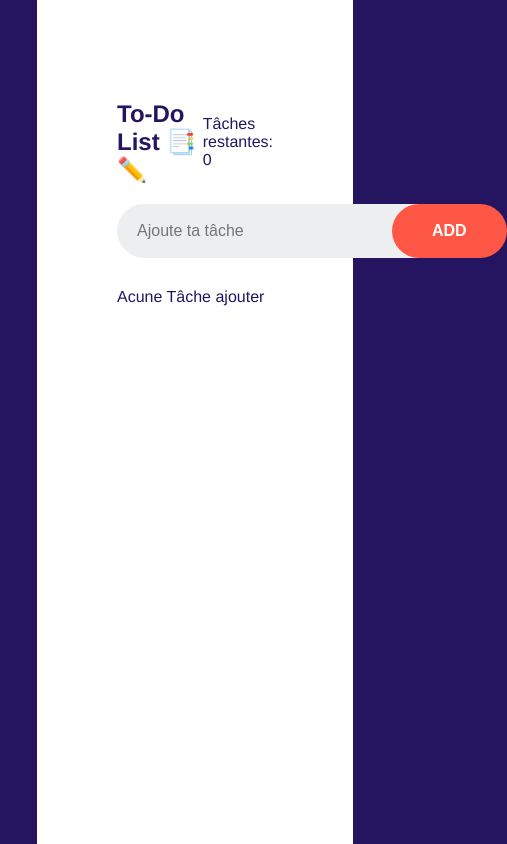
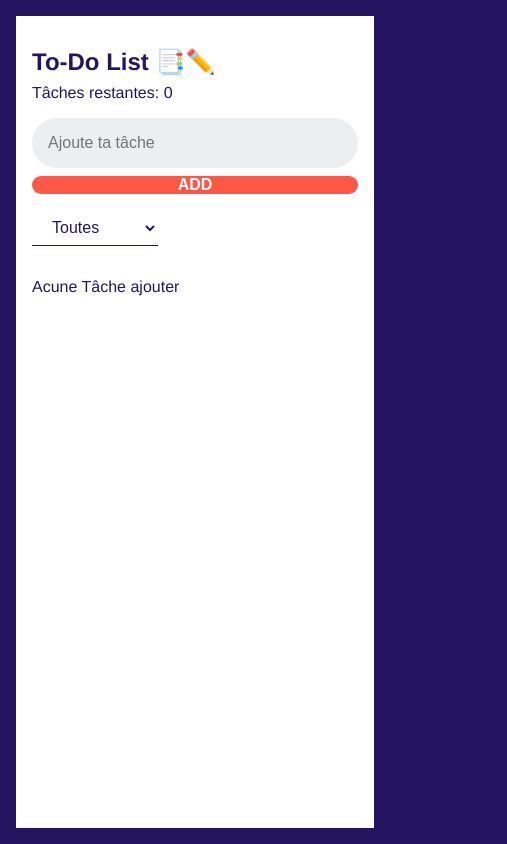
Before and after one commit to boua-moise/react-todo, a React (Vite) app: page / in a window 390 px wide. Shown: the whole page, 507 px wide, since content can reach past the window. Built offline with nearby package versions, Linux system fonts and the light colour scheme.

Commit message:
Update App.css

```diff
--- a/src/App.css
+++ b/src/App.css
@@ -1,111 +1,177 @@
-*{
+/* === RESET DE BASE === */
+* {
   margin: 0;
   padding: 0;
+  box-sizing: border-box;
 }
 
-body{
+/* === STYLES GLOBAUX === */
+body {
   font-family: Helvetica, sans-serif;
-  height: 100vh;
-  width: 100vw;
+  min-height: 100vh;
   background: #251560;
   display: flex;
   flex-direction: column;
+  padding: 1rem;
 }
 
-div#root{
-  padding: 80px;
+/* === CONTAINER PRINCIPAL === */
+div#root {
+  background: #fff;
   color: #251560;
-  background: #fff;
   flex: 1;
   margin: auto;
-  width: 40%;
+  padding: 2rem;
+  border-radius: 12px;
+  box-shadow: 0 0 10px rgba(0,0,0,0.1);
+  width: 100%;
+  max-width: 600px;
 }
 
-header{
+/* === HEADER === */
+header {
   display: flex;
   justify-content: space-between;
-  margin: 20px 0;
+  align-items: center;
+  margin: 1rem 0;
 }
 
-header h1{
+header h1 {
   font-size: 1.5em;
 }
 
-header span{
+header span {
   display: flex;
   align-items: center;
 }
 
-div.ajout-filtre{
+/* === AJOUT + FILTRE === */
+div.ajout-filtre {
   display: flex;
-  align-items: center;
+  flex-wrap: wrap;
+  gap: 1rem;
   justify-content: space-between;
-  margin: 20px 0;
+  margin: 1rem 0;
 }
 
-div.add-todo input[type="text"]{
+/* === FORMULAIRE TODO === */
+div.add-todo {
+  position: relative;
+  width: 100%;
+}
+
+div.add-todo input[type="text"] {
   font-size: 1em;
-  position: absolute;
-  padding: 18px 51px 18px 20px;
+  padding: 1rem 3rem 1rem 1rem;
   background: #edeef0;
-  width: 300PX;
+  width: 100%;
   border-radius: 30px;
   border: none;
   outline: none;
 }
 
-div.add-todo input[type="button"]{
+div.add-todo input[type="button"] {
+  position: absolute;
+  right: 5px;
+  top: 5px;
+  bottom: 5px;
+  padding: 0 1.5rem;
+  background: #ff5745;
   color: white;
   font-weight: bold;
   font-size: 1em;
-  position: relative;
-  background: #ff5745;
-  z-index: 3;
-  padding: 18px 40px;
   border-radius: 30px;
   border: none;
-  left: 275px;
+  cursor: pointer;
+  z-index: 3;
 }
 
-select{
-  color: #525151;
+/* === SELECT FILTRE === */
+select {
   color: #251560;
   background: #fff;
   border: none;
   border-bottom: 1px solid;
   font-size: 1em;
-  padding: 5px 15px;
+  padding: 0.5rem 1rem;
 }
 
-
-.todolist{
-  margin-top: 30px;
+/* === LISTE DES TODOS === */
+.todolist {
+  margin-top: 2rem;
 }
 
-.todo{
+.todo {
   display: flex;
   justify-content: space-between;
   align-items: center;
-  margin: 10px 0;
+  margin: 0.75rem 0;
+  flex-wrap: wrap;
+  gap: 0.5rem;
 }
 
-div.tache{
+div.tache {
   display: flex;
+  align-items: center;
 }
 
-.todo .text-todo{
-  margin-left: 30px;
+.todo .text-todo {
+  margin-left: 1rem;
   color: #251560;
   font-size: 1em;
   border: none;
   outline: none;
 }
 
-.change{
+.change {
   display: flex;
+  gap: 0.5rem;
 }
 
-input[type="text"].true{
+/* === TACHE TERMINÉE === */
+input[type="text"].true {
   text-decoration: line-through;
   opacity: 0.5;
 }
+
+/* === MEDIA QUERIES === */
+@media (max-width: 768px) {
+  div#root {
+    padding: 1.5rem;
+  }
+
+  header {
+    flex-direction: column;
+    align-items: flex-start;
+    gap: 0.5rem;
+  }
+
+  div.ajout-filtre {
+    flex-direction: column;
+    align-items: stretch;
+  }
+
+  div.add-todo input[type="button"] {
+    position: static;
+    margin-top: 0.5rem;
+    width: 100%;
+  }
+}
+
+@media (max-width: 480px) {
+  div#root {
+    padding: 1rem;
+    border-radius: 0;
+    box-shadow: none;
+  }
+
+  .todo {
+    flex-direction: column;
+    align-items: flex-start;
+  }
+
+  .change {
+    flex-direction: row;
+    justify-content: flex-start;
+  }
+  }
```
